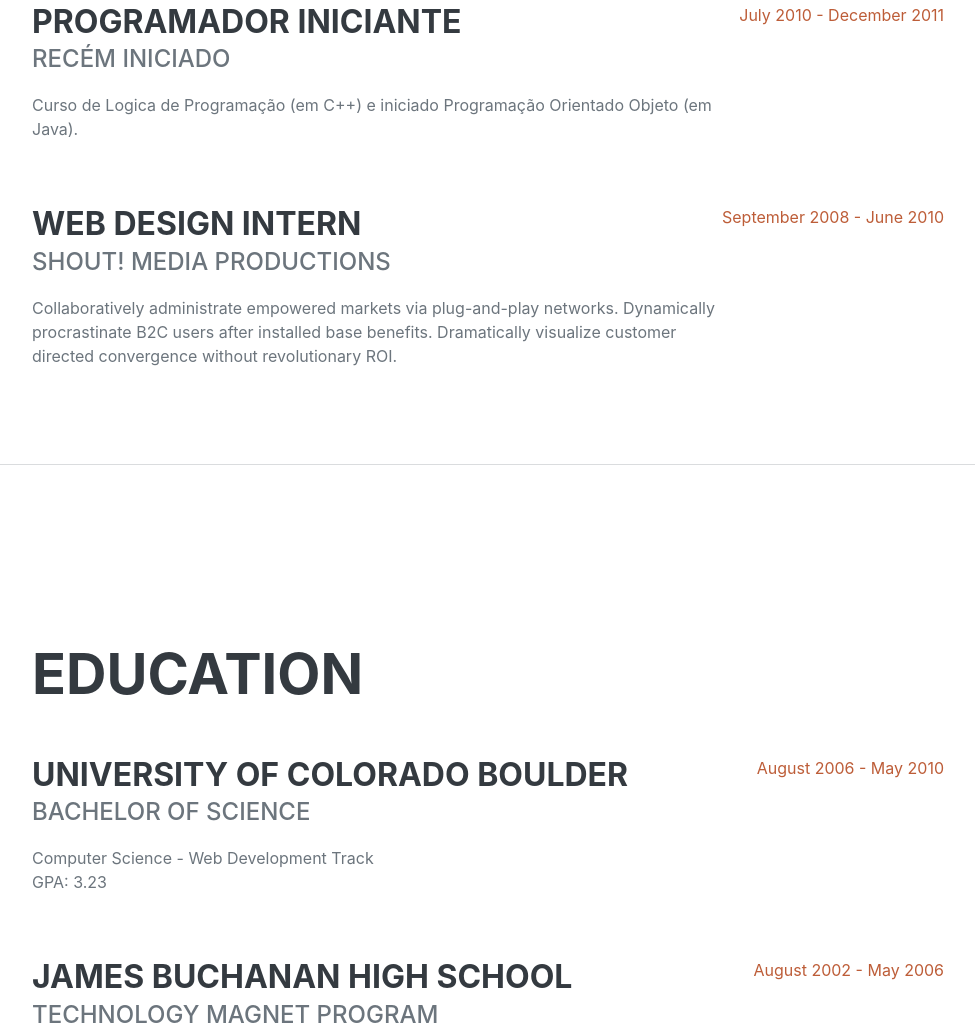
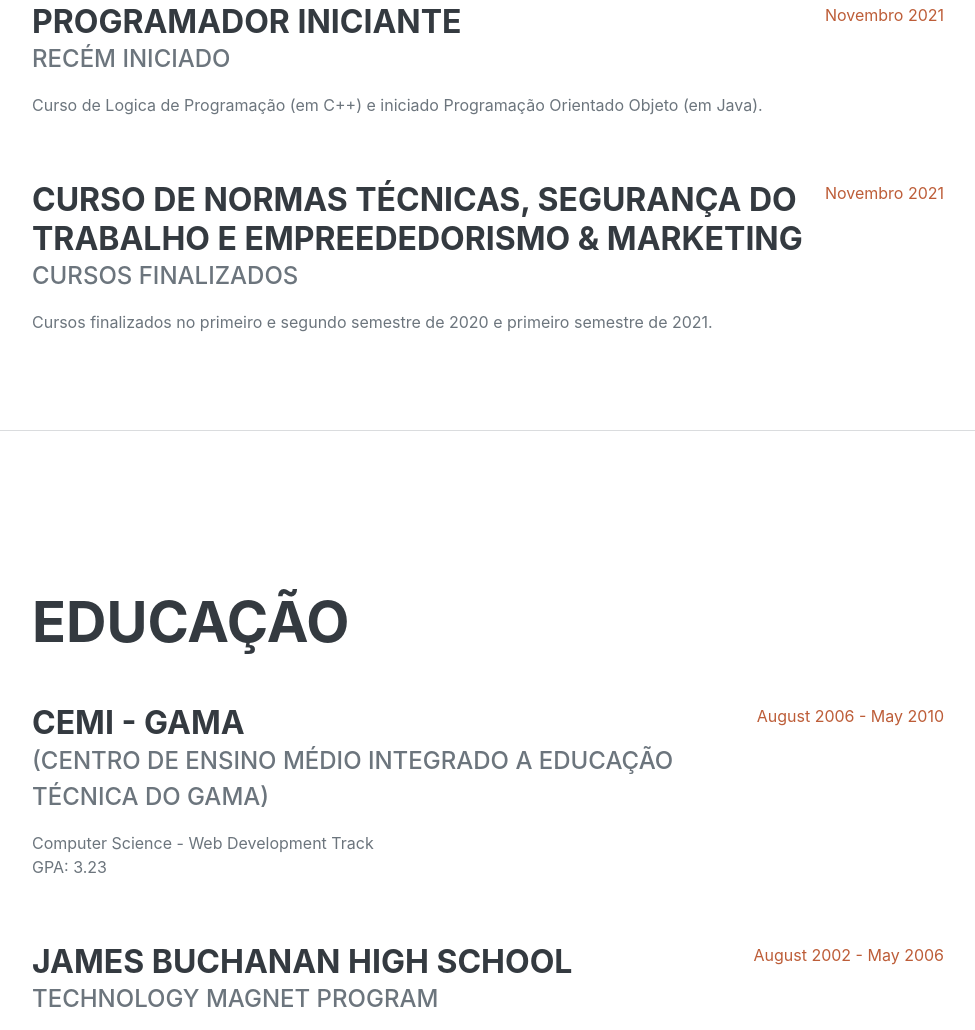
Before and after one commit to BlackBJohn/meu-portifolio, a plain HTML site: page index.html in a window 1280 px wide. Shown: the part 1350-2380 px from the top of the page, without its empty margins (288-1263 px from the left). Drawn offline with nearby package versions, Linux system fonts and the light colour scheme; a web font is replaced by a local one.

Commit message:
Alteração em index.html

```diff
--- a/index.html
+++ b/index.html
@@ -5,7 +5,7 @@
         <meta name="viewport" content="width=device-width, initial-scale=1, shrink-to-fit=no" />
         <meta name="description" content="" />
         <meta name="author" content="" />
-        <title>Site Gub</title>
+        <title>Site GitHub</title>
         <link rel="icon" type="image/x-icon" href="assets/img/favicon.ico" />
         <!-- Font Awesome icons (free version)-->
         <script src="https://use.fontawesome.com/releases/v5.15.4/js/all.js" crossorigin="anonymous"></script>
@@ -83,15 +83,15 @@
                             <div class="subheading mb-3">Recém iniciado</div>
                             <p>Curso de Logica de Programação (em C++) e iniciado Programação Orientado Objeto (em Java).</p>
                         </div>
-                        <div class="flex-shrink-0"><span class="text-primary">July 2010 - December 2011</span></div>
+                        <div class="flex-shrink-0"><span class="text-primary">Novembro 2021</span></div>
                     </div>
                     <div class="d-flex flex-column flex-md-row justify-content-between">
                         <div class="flex-grow-1">
-                            <h3 class="mb-0">Web Design Intern</h3>
-                            <div class="subheading mb-3">Shout! Media Productions</div>
-                            <p>Collaboratively administrate empowered markets via plug-and-play networks. Dynamically procrastinate B2C users after installed base benefits. Dramatically visualize customer directed convergence without revolutionary ROI.</p>
+                            <h3 class="mb-0">Curso de Normas Técnicas, Segurança do Trabalho e Empreededorismo & Marketing</h3>
+                            <div class="subheading mb-3">Cursos finalizados</div>
+                            <p>Cursos finalizados no primeiro e segundo semestre de 2020 e primeiro semestre de 2021.</p>
                         </div>
-                        <div class="flex-shrink-0"><span class="text-primary">September 2008 - June 2010</span></div>
+                        <div class="flex-shrink-0"><span class="text-primary">Novembro 2021</span></div>
                     </div>
                 </div>
             </section>
@@ -99,11 +99,11 @@
             <!-- Education-->
             <section class="resume-section" id="education">
                 <div class="resume-section-content">
-                    <h2 class="mb-5">Education</h2>
+                    <h2 class="mb-5">Educação</h2>
                     <div class="d-flex flex-column flex-md-row justify-content-between mb-5">
                         <div class="flex-grow-1">
-                            <h3 class="mb-0">University of Colorado Boulder</h3>
-                            <div class="subheading mb-3">Bachelor of Science</div>
+                            <h3 class="mb-0">CEMI - Gama</h3>
+                            <div class="subheading mb-3">(Centro de Ensino Médio Integrado a Educação Técnica do Gama)</div>
                             <div>Computer Science - Web Development Track</div>
                             <p>GPA: 3.23</p>
                         </div>
```
